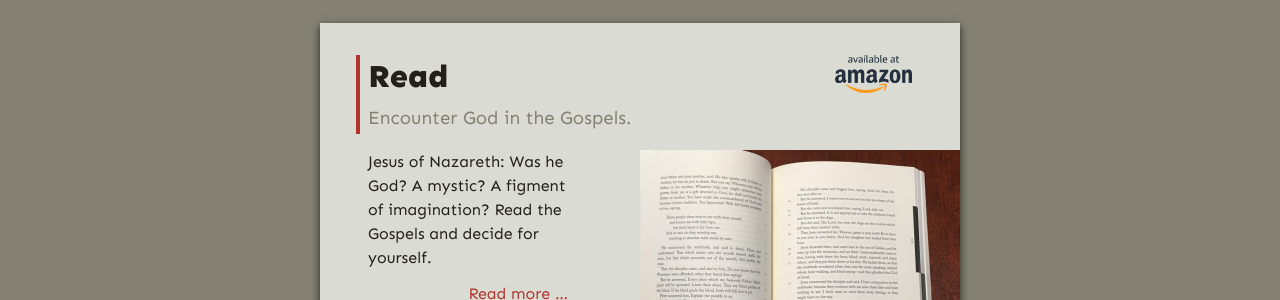
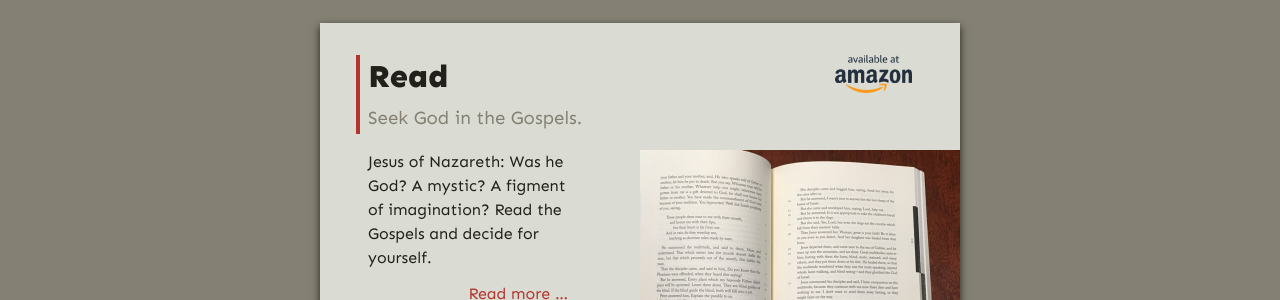
Before and after one commit to gospel-desk/www.logstown.com, a Jekyll site: the page built from index.html, in a window 1280 px wide and 900 px high, scrolled down 986 px. Shown: the part 154-454 px from the top of the window. Built offline with Jekyll 4.4.1, drawn with Linux system fonts in a browser that asks for light colours.

Commit message:
More tweakage

```diff
--- a/index.html
+++ b/index.html
@@ -16,7 +16,7 @@ hero: <h2>Read. Believe. Join.<h2>
         </div>
         <header>
             <h3>Read</h3>
-            <h4>Encounter God in the Gospels.</h4>
+            <h4>Seek God in the Gospels.</h4>
         </header>
 
         <div class="description">
```
